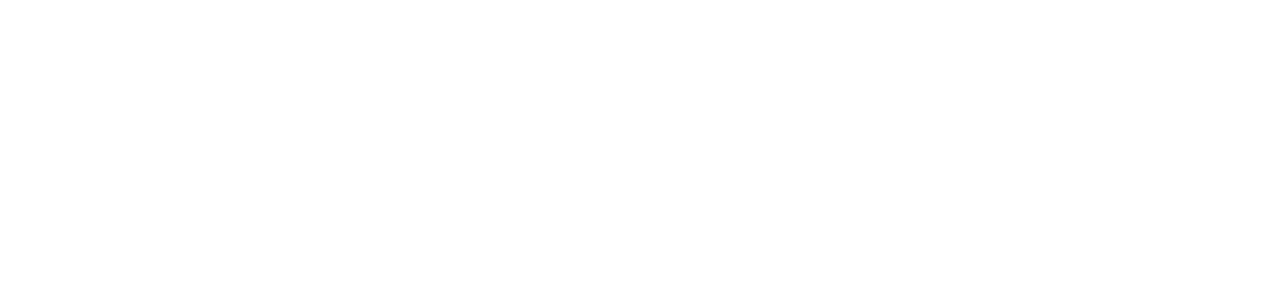
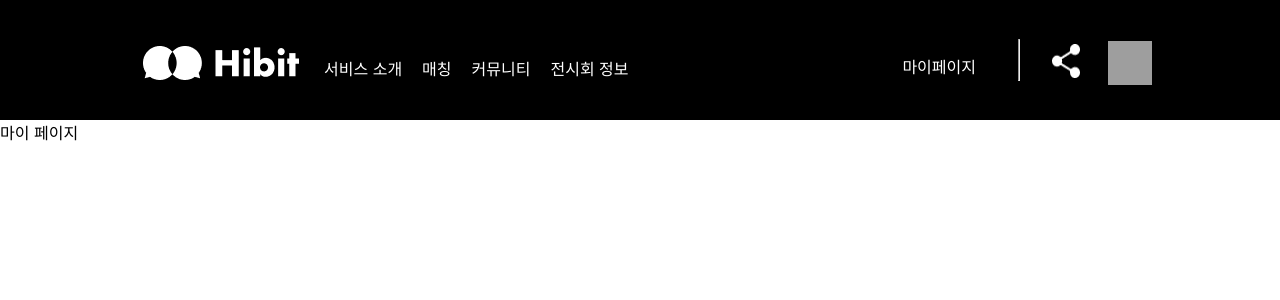
Before and after one commit to KUSITMS26th-T3-HIBIT/KUSITMS26th-T3-HIBIT-Front, a React (Create React App) app: page /mypage in a window 1280 px wide. Shown: the top 300 px of the page. Built offline with nearby package versions, Linux system fonts and the light colour scheme; grey boxes are pictures that could not be loaded.

Commit message:
feat: Add Nav bar & CSS setting

```diff
--- a/src/App.css
+++ b/src/App.css
@@ -1,38 +1,69 @@
-.App {
-  text-align: center;
+.NavContainer {
+  background: black;
+  width: 100vw;
+  height: 120px;
+  display: inline-flex;
+  align-items: center;
 }
 
-.App-logo {
-  height: 40vmin;
-  pointer-events: none;
+.NavLeft_menu {
+  display: flex;
+  margin-top: 15px;
+  margin-left: 15px;
+
+  flex-direction: row;
 }
 
-@media (prefers-reduced-motion: no-preference) {
-  .App-logo {
-    animation: App-logo-spin infinite 20s linear;
-  }
+.NavLeft {
+  display: flex;
+  justify-content: flex-start;
+  color: white;
+  margin-left: 10%;
 }
 
-.App-header {
-  background-color: #282c34;
-  min-height: 100vh;
+.NavRight {
   display: flex;
-  flex-direction: column;
-  align-items: center;
-  justify-content: center;
-  font-size: calc(10px + 2vmin);
+  justify-content: flex-end;
   color: white;
+  margin-left: auto;
+  margin-right: 10%;
 }
 
-.App-link {
-  color: #61dafb;
+.NavRight_icon {
+  display: flex;
+  margin-top: 10px;
 }
 
-@keyframes App-logo-spin {
-  from {
-    transform: rotate(0deg);
-  }
-  to {
-    transform: rotate(360deg);
-  }
+.Hibit_logo {
+  margin-top: 15px;
+  margin-left: 15px;
+  cursor: pointer;
 }
+
+.ShareIcon {
+  margin-right: 28px;
+  margin-top: 5px;
+  cursor: pointer;
+}
+
+.ProfileIcon{
+  margin-top: 2px;
+  cursor: pointer;
+}
+
+.NavItem {
+  margin: 10px;
+  cursor: pointer;
+}
+
+.NavVerticalLine {
+  height: 40px;
+  margin: 10px;
+  margin-right: 32px;
+}
+
+.NavMypage {
+  margin-top: 25px;
+  margin-right: 32px;
+  cursor: pointer;
+}
--- a/src/Global/Navbar/Navbar.js
+++ b/src/Global/Navbar/Navbar.js
@@ -1,5 +1,48 @@
+import { Routes, Route, useNavigate } from 'react-router-dom';
+import MatchingMain from '../../Matching/MatchingMain';
+import ServiceInfo  from './../../ServiceInfo/ServiceInfo.js';
+import ExhibitReview from '../../Community/ExhibitReview.js';
+import ExhibitInfo from '../../ExhibitInfo/ExhibitInfo.js';
+import Mypage from '../User/Mypage/Mypage.js';
 let Navbar = () => {
+    let navigate = useNavigate();
 
+    return (
+        <div className="Navbar">
+
+            <div className='NavContainer'>
+                <div className='NavLeft'>
+                    <img className='Hibit_logo' width='156' height='34' src='/hibit_logo.png' onClick={() => { navigate('/') }} />
+                    <div className='NavLeft_menu'>
+                        <div className='NavItem' onClick={() => { navigate('/service') }}>서비스 소개</div>
+                        <div className='NavItem' onClick={() => { navigate('/match') }}>매칭</div>
+                        <div className='NavItem' onClick={() => { navigate('/community') }}>커뮤니티</div>
+                        <div className='NavItem' onClick={()=>{navigate('/exhibitinfo')}}>전시회 정보</div>
+                    </div>
+
+                </div>
+                <div className='NavRight'>
+                    <div className='NavMypage' onClick={() => { navigate('/mypage') }}>마이페이지</div>
+                    <hr className='NavVerticalLine'/>
+                    <div className='NavRight_icon'>
+                        <img className='ShareIcon' width='28' height='34' src='/share.png' onClick={() => { }} />
+                        <img className='ProfileIcon' width='44' height='44' src='/profileImg.png' onClick={() => { }} />
+                    </div>
+                </div>
+
+            </div>
+
+            <Routes>
+                <Route path='/' element={<div>대문페이지</div>}/>
+                <Route path='/service' element={<ServiceInfo/>}/>
+                <Route path='/match' element={<MatchingMain/>}/>
+                <Route path='/community' element={<ExhibitReview/>}/>
+                <Route path='/exhibitinfo' element={<ExhibitInfo/>}/>
+
+                <Route path='/mypage' element={<Mypage/>}/>
+            </Routes>
+        </div>
+    )
 }
 
 export default Navbar;
```
